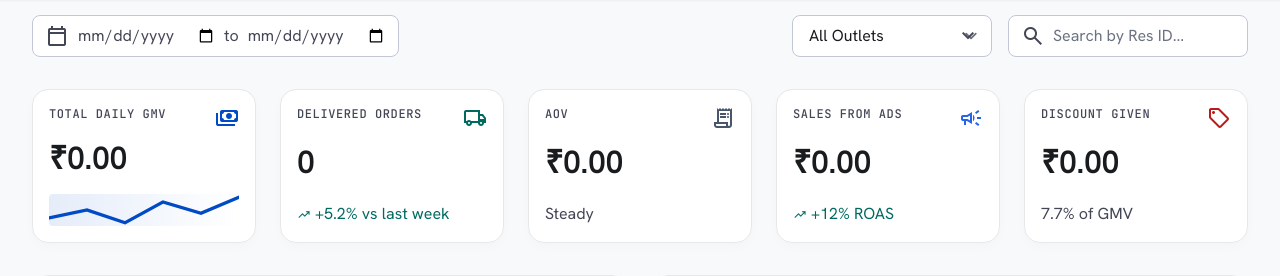
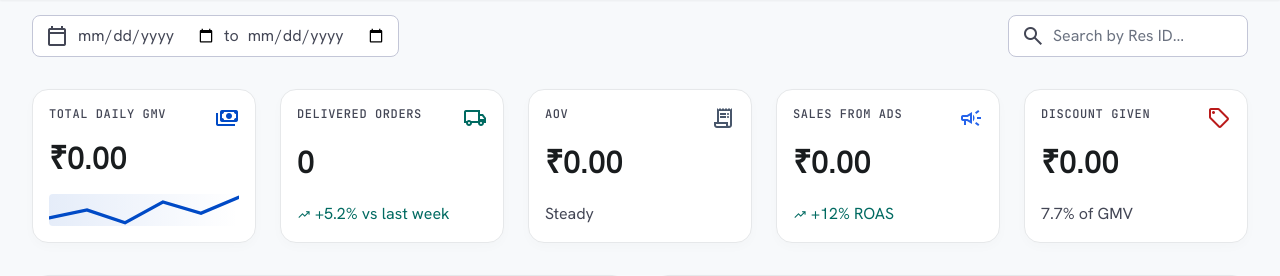
Before and after one commit to AnkConsulting/restaurant-portal, a FastAPI app: page / in a window 1280 px wide. Shown: the part 73-349 px from the top of the page. Run offline with FastAPI, Linux system fonts and the light colour scheme; the visitor is signed in with stand-in values (Sample User, id 1); data that the repository does not hold is empty; some libraries are stand-ins or nearby versions.

Commit message:
Remove outlet dropdown from index.html
Removed the dropdown selection for outlets from the HTML template.

```diff
--- a/templates/index.html
+++ b/templates/index.html
@@ -174,17 +174,7 @@
 
     <div class="flex items-center gap-4 flex-1 justify-end">
 
-        <!-- UPDATED Dropdown Block Start -->
-        <div class="relative min-w-[200px]">
-          <select name="outlet" onchange="this.form.submit()" class="w-full appearance-none bg-white border border-outline-variant rounded-lg px-4 py-2 font-body-md text-body-md text-on-surface focus:border-primary focus:ring-1 focus:ring-primary outline-none pr-10 cursor-pointer">
-            <option value="">All Outlets</option>
-            {% for loc in outlets %}
-            <option value="{{ loc }}" {% if loc == selected_outlet %}selected{% endif %}>{{ loc }}</option>
-            {% endfor %}
-          </select>
-          <span class="material-symbols-outlined absolute right-3 top-1/2 -translate-y-1/2 pointer-events-none text-on-surface-variant">expand_more</span>
-        </div>
-        <!-- UPDATED Dropdown Block End -->
+        <!-- DROPDOWN COMPLETELY REMOVED FROM HERE -->
 
         <div class="flex items-center bg-white border border-outline-variant rounded-lg px-3 py-2 text-on-surface focus-within:border-primary focus-within:ring-1 focus-within:ring-primary transition-all min-w-[240px]">
             <span class="material-symbols-outlined text-on-surface-variant mr-2" style="font-variation-settings: 'FILL' 0;">search</span>
```
